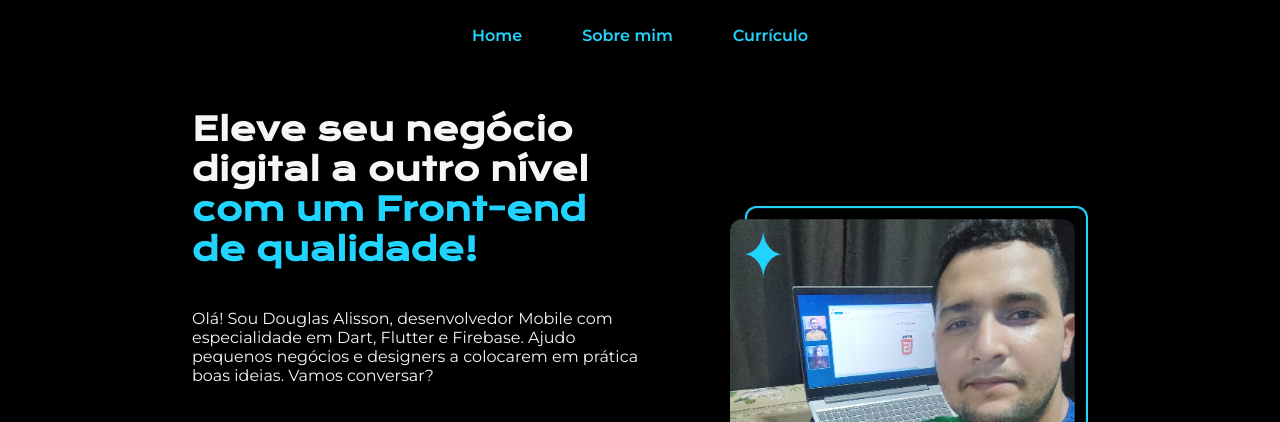
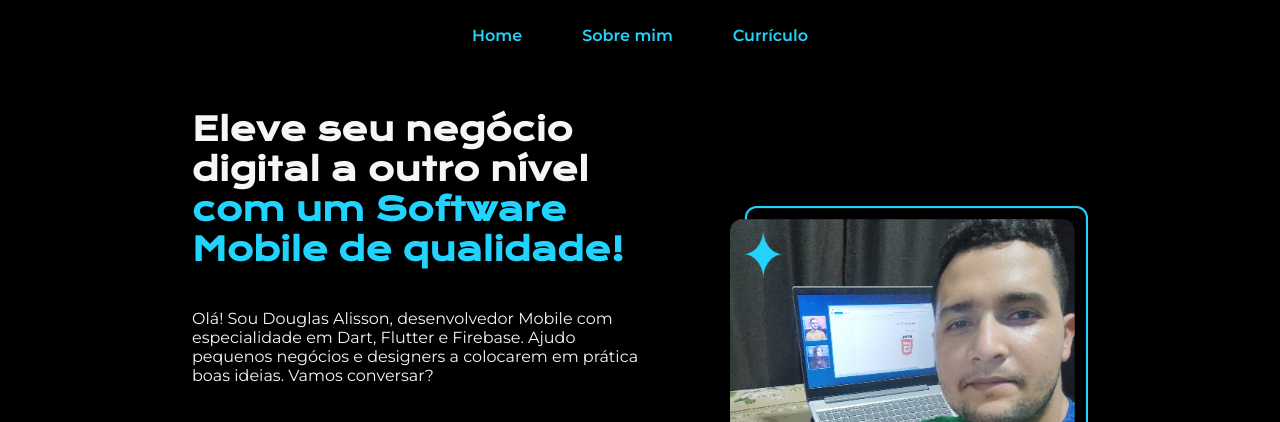
Before and after one commit to devdouglasa/portifolio-page, a plain HTML site: page index.html in a window 1280 px wide. Shown: the top 422 px of the page. Drawn offline with nearby package versions, Linux system fonts and the light colour scheme.

Commit message:
Atualização do especialidade 2

```diff
--- a/index.html
+++ b/index.html
@@ -18,7 +18,7 @@
     </header>
     <main class="apresentacao">
         <div class="apresentacao-conteudo">
-            <h1 class="apresentacao-conteudo-titulo">Eleve seu negócio digital a outro nível <strong class="destaque">com um Front-end de qualidade!</strong></h1>
+            <h1 class="apresentacao-conteudo-titulo">Eleve seu negócio digital a outro nível <strong class="destaque">com um Software Mobile de qualidade!</strong></h1>
             <p class="apresentacao-conteudo-texto">Olá! Sou Douglas Alisson, desenvolvedor Mobile com especialidade em Dart, Flutter e Firebase. Ajudo pequenos negócios e designers a colocarem em prática boas ideias. Vamos conversar?</p>
             <div class="content-botao">
                 <h2 class="content-botao-texto">Acesse minhas redes:</h2>
```
